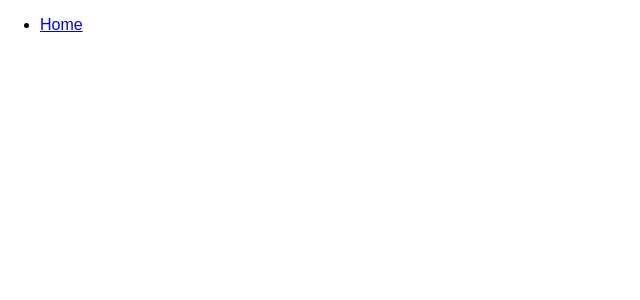
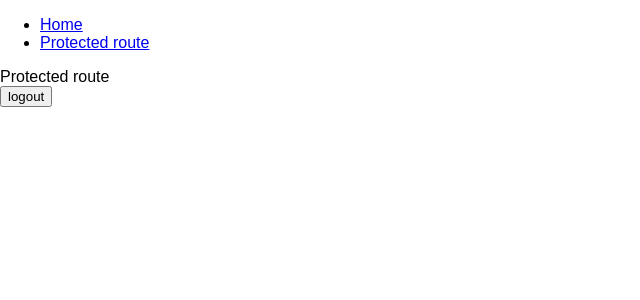
Before and after one commit to jasonblanchard/state-management-test, a React app: page /protected in a window 1280 px wide. Shown: the top 300 px of the page, without its empty margins (0-640 px from the left). Built offline with nearby package versions, Linux system fonts and the light colour scheme.

Commit message:
Added stubbed out auth

```diff
--- a/src/App.js
+++ b/src/App.js
@@ -3,9 +3,11 @@ import { Route } from 'react-router';
 import React, { Component } from 'react';
 
 import actions from './actions';
+import AuthenticatedRoute from './AuthenticatedRoute';
 import bindMethods from './bindMethods';
 import CatPage from './CatPage';
 import HomePage from './HomePage';
+import ProtectedPage from './ProtectedPage';
 import selectors from './selectors';
 
 import './App.css';
@@ -32,13 +34,25 @@ class App extends Component {
         <nav>
           <ul>
             <li><Link to='/home'>Home</Link></li>
+            <li><Link to='/protected'>Protected route</Link></li>
+            {this._renderLoginButton()}
           </ul>
         </nav>
         <div role="main">
           <Route path="/home" render={props => <HomePage {...props} cats={this.selectors.getCats()} fetchCats={this.actions.fetchCats} />} />
           <Route path="/cats/:id" render={props => <CatPage {...props} cat={this.selectors.getSelectedCat()} setSelectedCatId={this.actions.setSelectedCatId} fetchCat={this.actions.fetchCat} /> } />
+          <AuthenticatedRoute path="/protected" authenticatedUserId={this.state.authenticatedUserId} render={props => <ProtectedPage {...props } logout={this.actions.logout} />} />
         </div>
       </div>
+    );
+  }
+
+  _renderLoginButton() {
+    if (this.state.authenticatedUserId) return null;
+    return (
+      <li>
+        <button onClick={this.actions.login}>login</button>
+      </li>
     );
   }
 }
--- /dev/null
+++ b/src/AuthenticatedRoute.js
@@ -0,0 +1,12 @@
+import React, { Component } from 'react';
+import { Route, Redirect } from 'react-router';
+
+export default class AuthenticatedRoute extends Component {
+  render() {
+    const { render, authenticatedUserId, ...rest } = this.props;
+
+    return (
+      <Route {...rest} render={authenticatedUserId ? render : () => <Redirect to='/' />} />
+    )
+  }
+}
--- /dev/null
+++ b/src/ProtectedPage.js
@@ -0,0 +1,12 @@
+import React, { Component } from 'react';
+
+export default class ProtectedPage extends Component {
+  render() {
+    return (
+      <div>
+        <div>Protected route</div>
+        <button onClick={this.props.logout}>logout</button>
+      </div>
+    )
+  }
+}
--- a/src/actions.js
+++ b/src/actions.js
@@ -40,5 +40,19 @@ export default {
       ...prevState,
       entities: { ...this.state.entities, ...{ cats: catEntities } }
     }));
+  },
+
+  login: async function() {
+    return updateState(this, prevState => ({
+      ...prevState,
+      authenticatedUserId: 1
+    }));
+  },
+
+  logout: async function() {
+    return updateState(this, prevState => ({
+      ...prevState,
+      authenticatedUserId: undefined
+    }));
   }
 }
--- a/src/index.js
+++ b/src/index.js
@@ -6,6 +6,7 @@ import ReactDOM from 'react-dom';
 
 // May be send from server on the `window` object or whatever. At this point, it should be a POJO.
 const initialAppState = {
+  authenticatedUserId: 1,
   entities: {
     users: {
       '1' :{
```
